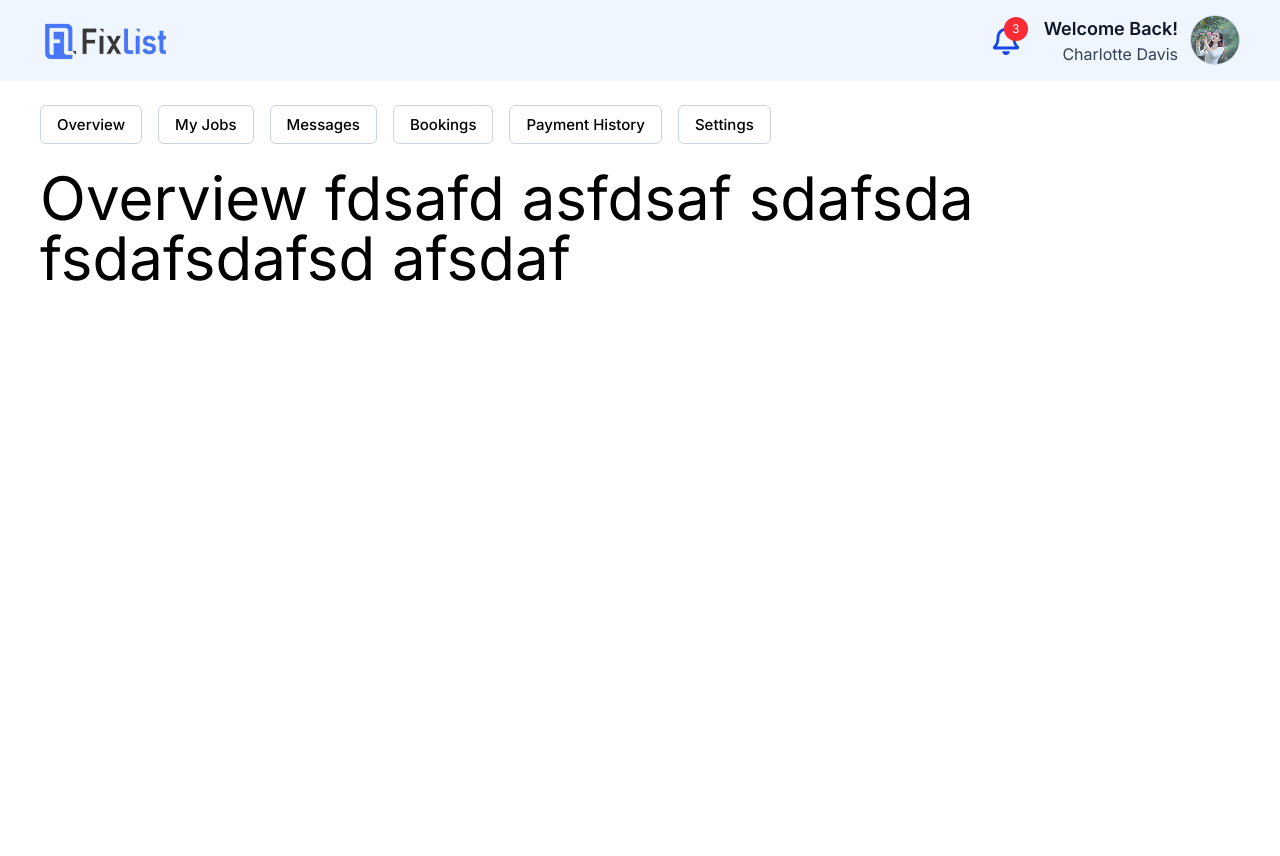
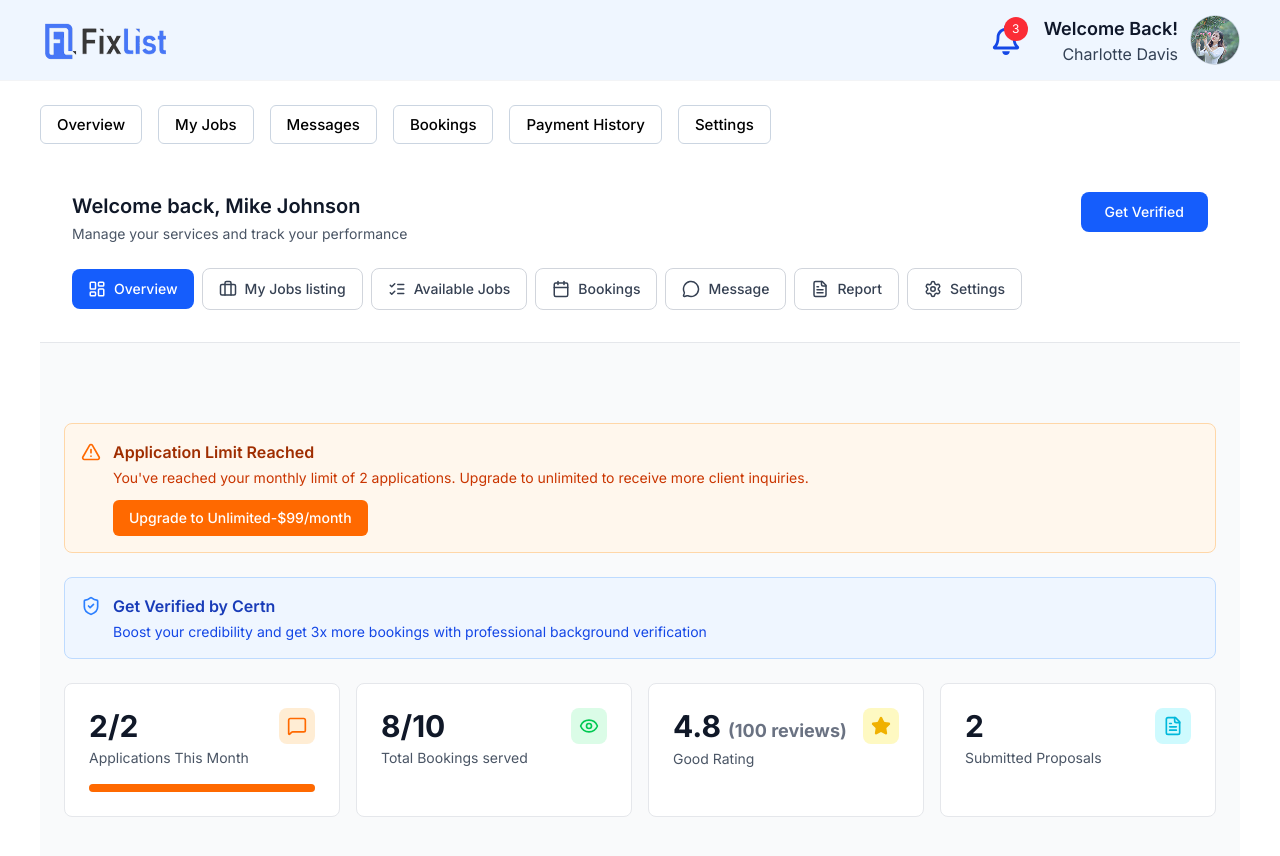
Before and after one commit to Softvence-Omega-Future-Stack/kiyanshih-frontend, a React (Vite) app: page /provider-dashboard/overview in a window 1280 px wide. Shown: the top 856 px of the page. Before the commit the page ends 800 px from the top, so only its background shows below. Built offline with nearby package versions, Linux system fonts and the light colour scheme; a web font is replaced by a local one.

Commit message:
fix the code

```diff
--- /dev/null
+++ b/src/Dashboard/providerDashboard/pages/OverviewProviderDashboard.tsx
@@ -0,0 +1,123 @@
+import {
+  AlertTriangle,
+  ShieldCheck,
+  MessageSquare,
+  Eye,
+  Star,
+  FileText,
+} from "lucide-react";
+
+const OverviewProviderDashboard = () => {
+  return (
+    <div className=" bg-gray-50 p-6 py-20">
+      <div className="max-w-7xl mx-auto space-y-6">
+        {/* Application Limit Alert */}
+        <div className="bg-orange-50 border border-orange-200 rounded-lg p-4">
+          <div className="flex items-start gap-3">
+            <AlertTriangle className="w-5 h-5 text-orange-500 flex-shrink-0 mt-0.5" />
+            <div className="flex-1">
+              <h3 className="text-orange-800 font-semibold mb-1">
+                Application Limit Reached
+              </h3>
+              <p className="text-orange-700 text-sm mb-3">
+                You've reached your monthly limit of 2 applications. Upgrade to
+                unlimited to receive more client inquiries.
+              </p>
+              <button className="bg-orange-500 hover:bg-orange-600 text-white px-4 py-2 rounded-md text-sm font-medium transition-colors">
+                Upgrade to Unlimited-$99/month
+              </button>
+            </div>
+          </div>
+        </div>
+
+        {/* Verification Banner */}
+        <div className="bg-blue-50 border border-blue-200 rounded-lg p-4">
+          <div className="flex items-start gap-3">
+            <ShieldCheck className="w-5 h-5 text-blue-500 flex-shrink-0 mt-0.5" />
+            <div>
+              <h3 className="text-blue-800 font-semibold mb-1">
+                Get Verified by Certn
+              </h3>
+              <p className="text-blue-700 text-sm">
+                Boost your credibility and get 3x more bookings with
+                professional background verification
+              </p>
+            </div>
+          </div>
+        </div>
+
+        {/* Stats Grid */}
+        <div className="grid grid-cols-1 md:grid-cols-2 lg:grid-cols-4 gap-4">
+          {/* Applications This Month */}
+          <div className="bg-white border border-gray-200 rounded-lg p-6">
+            <div className="flex items-start justify-between mb-2">
+              <div className="flex-1">
+                <div className="text-3xl font-bold text-gray-900 mb-1">2/2</div>
+                <div className="text-sm text-gray-600">
+                  Applications This Month
+                </div>
+              </div>
+              <div className="bg-orange-100 p-2 rounded-lg">
+                <MessageSquare className="w-5 h-5 text-orange-500" />
+              </div>
+            </div>
+            <div className="w-full bg-gray-200 rounded-full h-2 mt-4">
+              <div
+                className="bg-orange-500 h-2 rounded-full"
+                style={{ width: "100%" }}
+              ></div>
+            </div>
+          </div>
+
+          {/* Total Bookings Served */}
+          <div className="bg-white border border-gray-200 rounded-lg p-6">
+            <div className="flex items-start justify-between mb-2">
+              <div className="flex-1">
+                <div className="text-3xl font-bold text-gray-900 mb-1">
+                  8/10
+                </div>
+                <div className="text-sm text-gray-600">
+                  Total Bookings served
+                </div>
+              </div>
+              <div className="bg-green-100 p-2 rounded-lg">
+                <Eye className="w-5 h-5 text-green-500" />
+              </div>
+            </div>
+          </div>
+
+          {/* Rating */}
+          <div className="bg-white border border-gray-200 rounded-lg p-6">
+            <div className="flex items-start justify-between mb-2">
+              <div className="flex-1">
+                <div className="text-3xl font-bold text-gray-900 mb-1">
+                  4.8{" "}
+                  <span className="text-lg text-gray-500">(100 reviews)</span>
+                </div>
+                <div className="text-sm text-gray-600">Good Rating</div>
+              </div>
+              <div className="bg-yellow-100 p-2 rounded-lg">
+                <Star className="w-5 h-5 text-yellow-500 fill-yellow-500" />
+              </div>
+            </div>
+          </div>
+
+          {/* Submitted Proposals */}
+          <div className="bg-white border border-gray-200 rounded-lg p-6">
+            <div className="flex items-start justify-between mb-2">
+              <div className="flex-1">
+                <div className="text-3xl font-bold text-gray-900 mb-1">2</div>
+                <div className="text-sm text-gray-600">Submitted Proposals</div>
+              </div>
+              <div className="bg-cyan-100 p-2 rounded-lg">
+                <FileText className="w-5 h-5 text-cyan-500" />
+              </div>
+            </div>
+          </div>
+        </div>
+      </div>
+    </div>
+  );
+};
+
+export default OverviewProviderDashboard;
--- /dev/null
+++ b/src/Dashboard/providerDashboard/pages/ProviderNavbar.tsx
@@ -0,0 +1,100 @@
+import { Link, useLocation } from "react-router-dom";
+import {
+  LayoutDashboard,
+  Settings,
+  Calendar,
+  MessageCircle,
+  Briefcase,
+  FileText,
+  ListChecks,
+} from "lucide-react";
+
+const ProviderNavbar = () => {
+  const location = useLocation();
+
+  const navItems = [
+    {
+      to: "/provider-dashboard/overview",
+      label: "Overview",
+      icon: LayoutDashboard,
+    },
+    {
+      to: "/provider-dashboard/jobs-listing",
+      label: "My Jobs listing",
+      icon: Briefcase,
+    },
+    {
+      to: "/provider-dashboard/available-jobs",
+      label: "Available Jobs",
+      icon: ListChecks,
+    },
+    {
+      to: "/provider-dashboard/bookings",
+      label: "Bookings",
+      icon: Calendar,
+    },
+    {
+      to: "/provider-dashboard/message",
+      label: "Message",
+      icon: MessageCircle,
+    },
+    {
+      to: "/provider-dashboard/report",
+      label: "Report",
+      icon: FileText,
+    },
+    {
+      to: "/provider-dashboard/settings",
+      label: "Settings",
+      icon: Settings,
+    },
+  ];
+
+  const isActive = (path: any) => location.pathname === path;
+
+  return (
+    <nav className="w-full bg-white border-b border-gray-200">
+      <div className="max-w-7xl mx-auto px-4 sm:px-6 lg:px-8 py-6">
+        {/* Header Section */}
+        <div className="flex items-start justify-between mb-6">
+          <div>
+            <h1 className="text-xl font-semibold text-gray-900 mb-1">
+              Welcome back, Mike Johnson
+            </h1>
+            <p className="text-sm text-gray-600">
+              Manage your services and track your performance
+            </p>
+          </div>
+          <button className="bg-blue-600 hover:bg-blue-700 text-white px-6 py-2.5 rounded-lg text-sm font-medium transition-colors">
+            Get Verified
+          </button>
+        </div>
+
+        {/* Navigation Tabs */}
+        <div className="flex items-center gap-2 overflow-x-auto pb-2">
+          {navItems.map((item, idx) => {
+            const Icon = item.icon;
+            const active = isActive(item.to);
+
+            return (
+              <Link
+                key={idx}
+                to={item.to}
+                className={`flex items-center gap-2 px-4 py-2.5 rounded-lg text-sm font-medium whitespace-nowrap transition-colors ${
+                  active
+                    ? "bg-blue-600 text-white"
+                    : "bg-white text-gray-700 border border-gray-300 hover:bg-gray-50"
+                }`}
+              >
+                <Icon size={18} />
+                {item.label}
+              </Link>
+            );
+          })}
+        </div>
+      </div>
+    </nav>
+  );
+};
+
+export default ProviderNavbar;
--- /dev/null
+++ b/src/Dashboard/providerDashboard/pages/overviewPage.tsx
@@ -0,0 +1,14 @@
+import CommonWrapper from "@/common/space/CommonWrapper";
+import ProviderNavbar from "./ProviderNavbar";
+import OverviewProviderDashboard from "./OverviewProviderDashboard";
+
+const OverviewPage = () => {
+  return (
+    <CommonWrapper>
+      <ProviderNavbar />
+      <OverviewProviderDashboard/>
+    </CommonWrapper>
+  );
+};
+
+export default OverviewPage;
```
Also changed, not shown: src/routes/Routes.tsx (+5 -2 lines).
